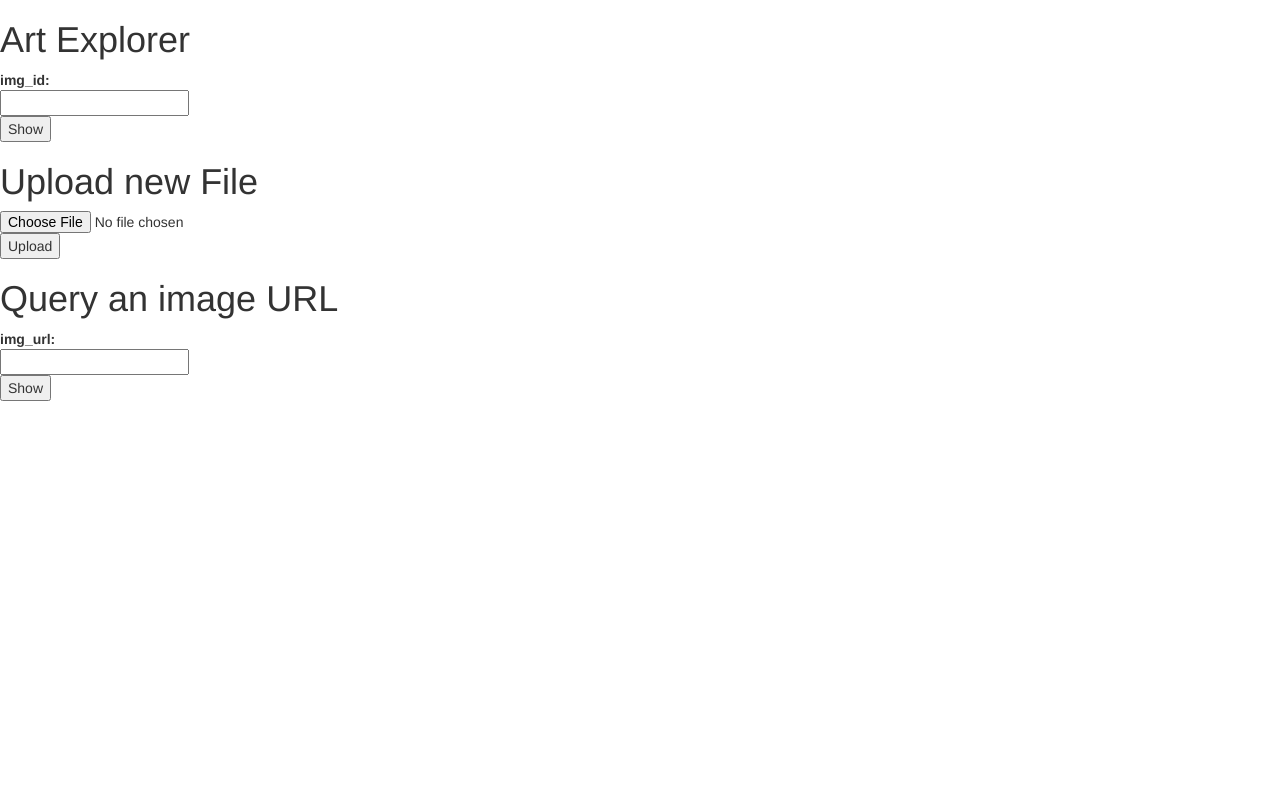
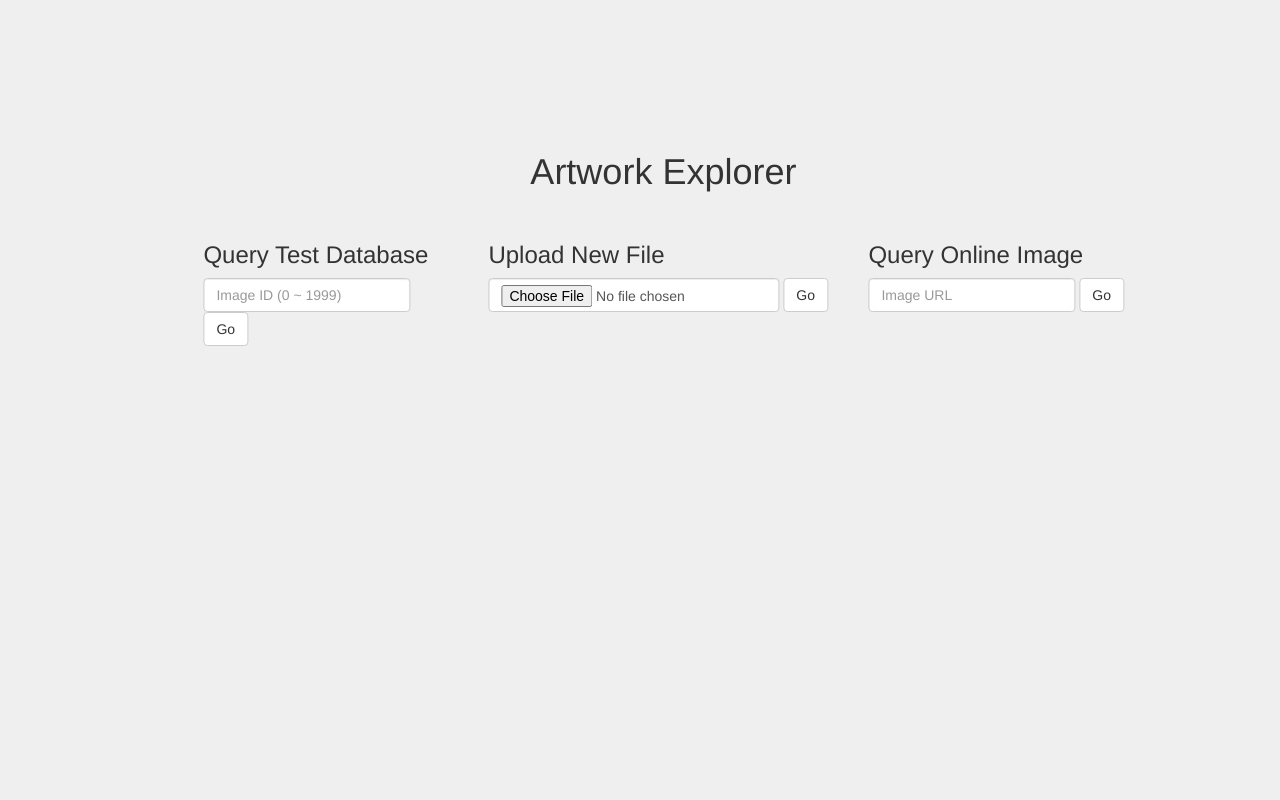
Before and after one commit to ecsark/artwork-explorer, a Flask app: page / in a window 1280 px wide. Run offline with Flask 2, Linux system fonts and the light colour scheme; parts of the project's set-up code (start-up, migrations or seed data) failed here and were passed over; some libraries are stand-ins or nearby versions.

Commit message:
beautify interface

```diff
--- a/frontend/server.py
+++ b/frontend/server.py
@@ -155,7 +155,14 @@ def query():
     source = build_img_info(img_id, "tests")
     if source != None:
       filename = source.url[12:]
-      return analyze_and_render(img_dir+filename, '/static/img/'+filename, source.artist, source.name)
+      absolute_file_url = img_dir+filename
+      prediction, recommendation, poss = analyze_image(absolute_file_url)
+      results_list = []
+      for i in recommendation:
+        img = build_img_info(str(i), "imgs")
+        results_list.append(img)
+      source.url = '/static/img/'+filename
+      return render_template("show_image.html", source = source, results_list= results_list, poss = poss)
     else:
       return "img does not exist"
 
--- a/frontend/static/my-style.css
+++ b/frontend/static/my-style.css
@@ -1,6 +1,10 @@
 .wrapper {
     width: 100%;
     background-color: lightcyan;
+}
+
+body {
+    background-color: #efefef;
 }
 
 img {
--- a/frontend/templates/index.html
+++ b/frontend/templates/index.html
@@ -1,29 +1,33 @@
 <html>
 <link rel="stylesheet" media="screen" href = "{{ url_for('static', filename='bootstrap.min.css') }}">
 <link href= "{{ url_for('static', filename='my-styles.css') }}" rel="stylesheet" media="screen">
-<body>
-<h1>Art Explorer </h1>
-  <form method="GET" action="/query">
-  <dl>
-      <dt>img_id:
-      <dd><input type=text name=img_id>
-      <dd><input type=submit value=Show Image>
-  </dl>
-</form>
-<h1>Upload new File</h1>
-    <form action="upload_file" method=post enctype=multipart/form-data>
-      <p><input type=file name=file>
-         <input type=submit value=Upload>
-    </form>
+<body style="background-color:#efefef">
 
-<h1>Query an image URL</h1>
-    <form method="GET" action="/query_url">
-    <dl>
-      <dt>img_url:
-      <dd><input type=text name=img_url>
-      <dd><input type=submit value=Show Image>
-  </dl>
-    </form>
-
+<div class="container " style="position:fixed;top:45%;left: 50%;transform: translate(-48%, -100%);">
+	<h1 class="page-header text-center ">Artwork Explorer </h1>
+	<div class="col-lg-1">
+	</div>
+	<div class="col-lg-3">
+		<h3>Query Test Database</h3>
+	  	<form method="GET" action="/query" class="form-inline">
+	  		<input type=text name=img_id  class="form-control" placeholder="Image ID (0 ~ 1999)">
+	  		<button type="submit" class="btn btn-default">Go</button>
+		</form>
+	</div>
+	<div class="col-lg-4">
+		<h3>Upload New File</h3>
+	    <form action="upload_file" method=post enctype=multipart/form-data  class="form-inline">
+	      	 <input type=file name=file  class="form-control">
+	         <button type="submit" class="btn btn-default">Go</button>
+	    </form>
+	</div>
+	<div class="col-lg-4">
+		<h3>Query Online Image</h3>
+		<form method="GET" action="/query_url" class="form-inline">
+		      <input type=text name=img_url class="form-control" placeholder="Image URL">
+		      <button type="submit" class="btn btn-default">Go</button>
+	    </form>
+	</div>
+</div>
 </body>
 </html>
```
Also changed, not shown: frontend/templates/show_image.html (+4 -5 lines), frontend/templates/user_test.html (+5 -7 lines), frontend/static/canvasjs.min.js.
